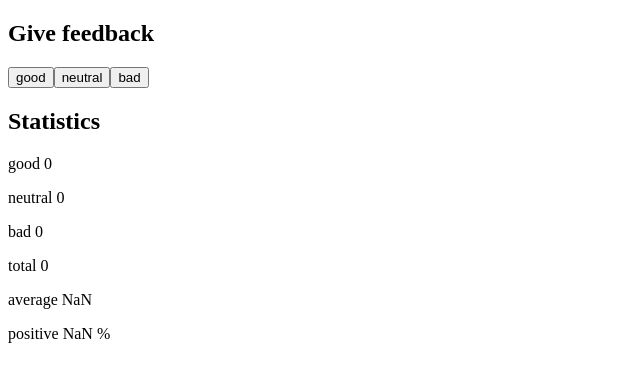
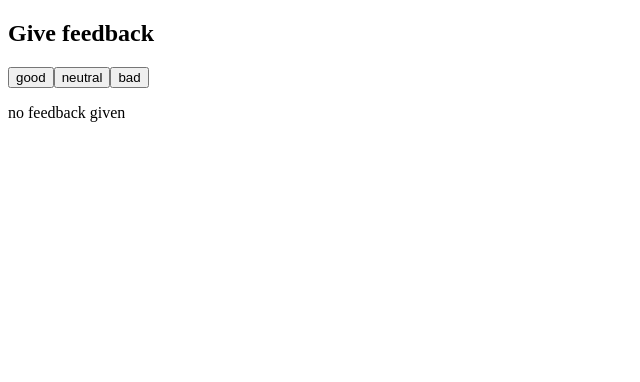
Before and after one commit to rikurauhala/fullstack, a React (Create React App) app in the folder exercises/part01/unicafe/: page / in a window 1280 px wide. Shown: the top 382 px of the page, without its empty margins (0-640 px from the left). Built offline with nearby package versions, Linux system fonts and the light colour scheme.

Commit message:
Complete exercise 1.9

```diff
--- a/exercises/part01/unicafe/src/App.js
+++ b/exercises/part01/unicafe/src/App.js
@@ -2,6 +2,14 @@ import { useState } from 'react'
 
 const Statistics = ({ good, neutral, bad }) => {
   const total = good + neutral + bad
+
+  if (total === 0) {
+    return (
+      <div>
+        <p>no feedback given</p>
+      </div>
+    )
+  }
 
   return (
     <div>
```
